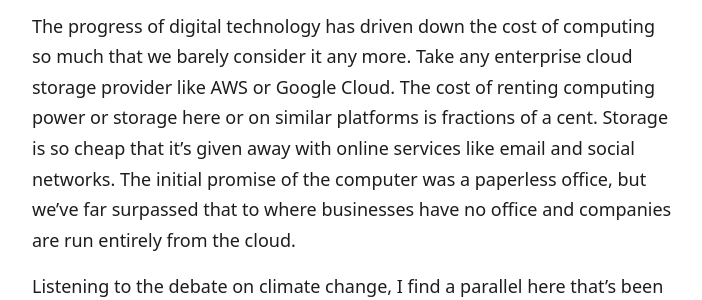
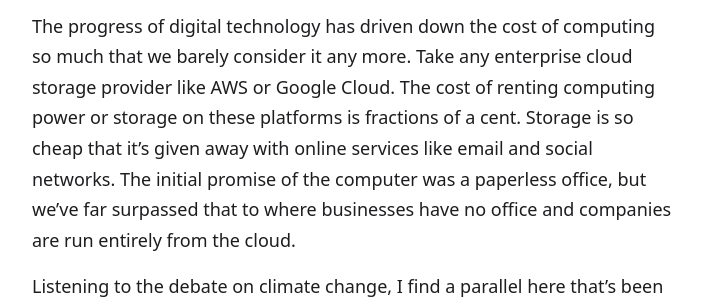
Before and after one commit to aaronmoodie/aaronmoodie.com, a Jekyll site: the page built from _posts/2021-08-10-resource-vs-technology.md, in a window 1280 px wide. Shown: the part 384-684 px from the top of the page, without its empty margins (288-990 px from the left). Built offline with Jekyll 4.4.1, drawn with Linux system fonts in a browser that asks for light colours.

Commit message:
post udpate

```diff
--- a/_posts/2021-08-10-resource-vs-technology.md
+++ b/_posts/2021-08-10-resource-vs-technology.md
@@ -7,7 +7,7 @@ categories: blog
 
 When I was a kid my family upgraded our PC, installing a 100MB hard dive. We'd previously run everything off floppy discs, so to go to 100MB was mind blowing (DOOM ran _so_ fast). That was nearly 30 years ago. Today the hard drive in my phone has over a thousand times more capacity is and a fraction of the size.
 
-The progress of digital technology has driven down the cost of computing so much that we barely consider it any more. Take any enterprise cloud storage provider like AWS or Google Cloud. The cost of renting computing power or storage here or on similar platforms is fractions of a cent. Storage is so cheap that it's given away with online services like email and social networks. The initial promise of the computer was a paperless office, but we've far surpassed that to where businesses have no office and companies are run entirely from the cloud.
+The progress of digital technology has driven down the cost of computing so much that we barely consider it any more. Take any enterprise cloud storage provider like AWS or Google Cloud. The cost of renting computing power or storage on these platforms is fractions of a cent. Storage is so cheap that it's given away with online services like email and social networks. The initial promise of the computer was a paperless office, but we've far surpassed that to where businesses have no office and companies are run entirely from the cloud.
 
 Listening to the debate on climate change, I find a parallel here that's been missed in the broader discussion on clean energy. Although not as drastic as the progress computers have seen, for the last 40 years solar panels have [consistently become 20% cheaper](https://en.wikipedia.org/wiki/Solar_panel#Price) with every doubling of panel production. This, along with [increasing solar panel efficiency](https://en.wikipedia.org/wiki/Solar_cell_efficiency), should be enough to give anyone pause about what lay ahead. [Moore's Law](https://en.wikipedia.org/wiki/Moore%27s_law) helped drive the cost of computing power and storage to almost zero. What will the world look like as renewable technologies follow a similar path?
 
```
